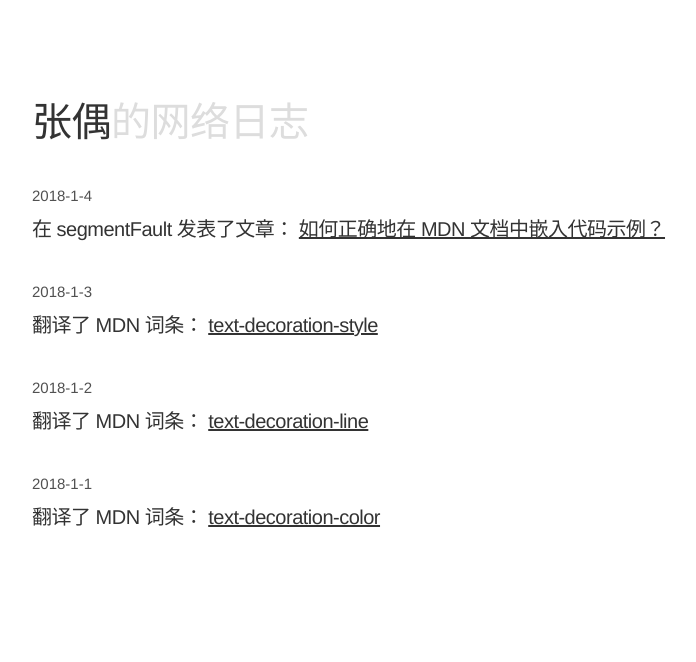
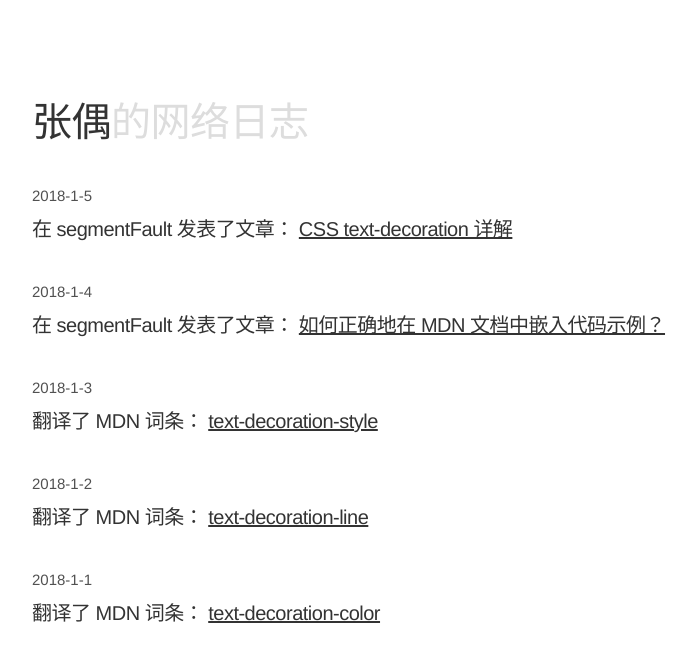
Before and after one commit to comehope/comehope.github.io, a Jekyll site: the page built from index.html, in a window 1280 px wide. Shown: the top 662 px of the page, without its empty margins (248-944 px from the left). Built offline with Jekyll 4.4.1, drawn with Linux system fonts in a browser that asks for light colours.

Commit message:
更新日志2018-1-5

```diff
--- a/index.html
+++ b/index.html
@@ -12,6 +12,16 @@ layout: default
   </nav>
 </header>
 <div class="content list">
+  <div class="list-item">
+    <div class="list-post-date">
+      <time>2018-1-5</time>
+    </div>
+    <h3 class="list-post-title">
+      在 segmentFault 发表了文章：
+      <a href="https://segmentfault.com/a/1190000012723727" target="_blank">CSS text-decoration 详解</a>
+    </h3>
+  </div>
+
   <div class="list-item">
     <div class="list-post-date">
       <time>2018-1-4</time>
```
